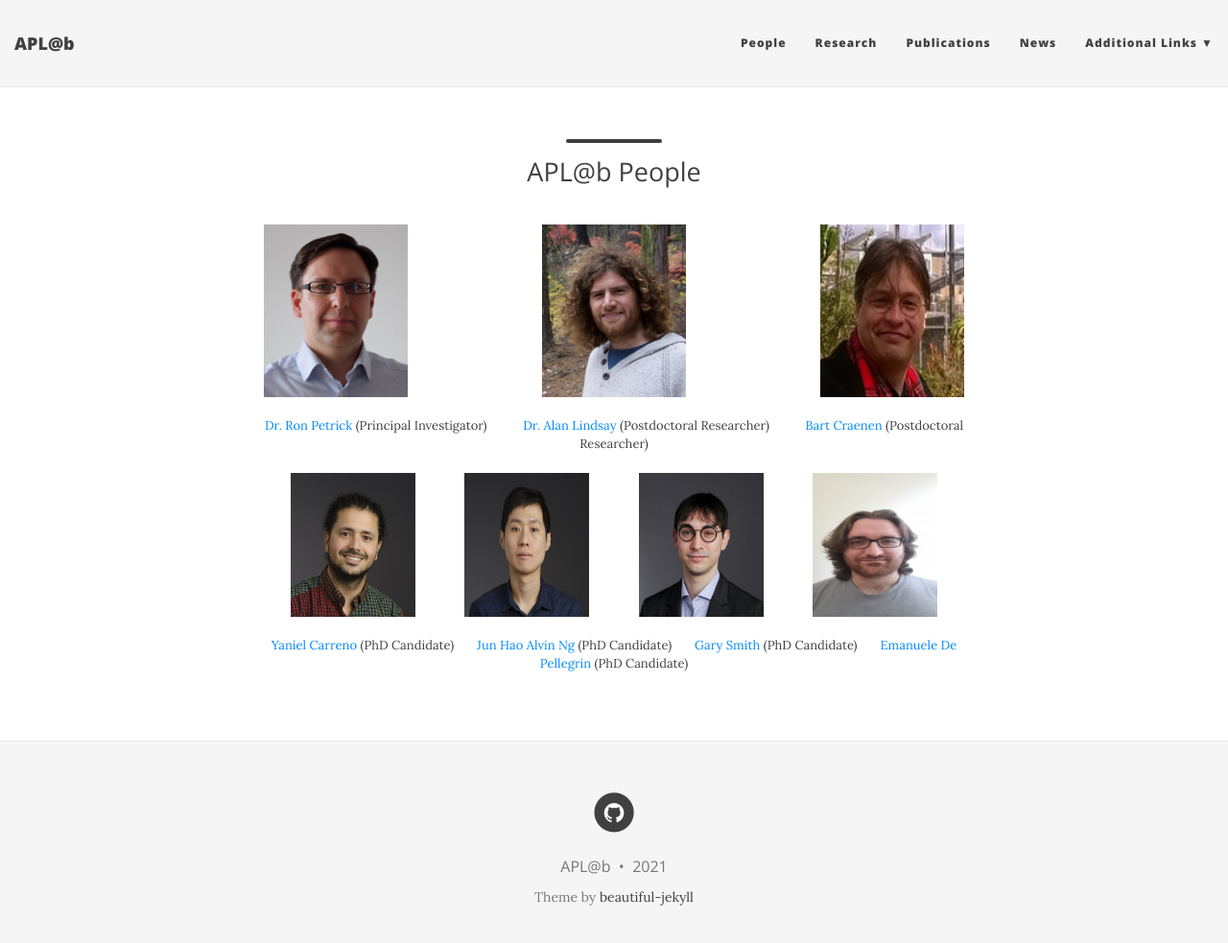
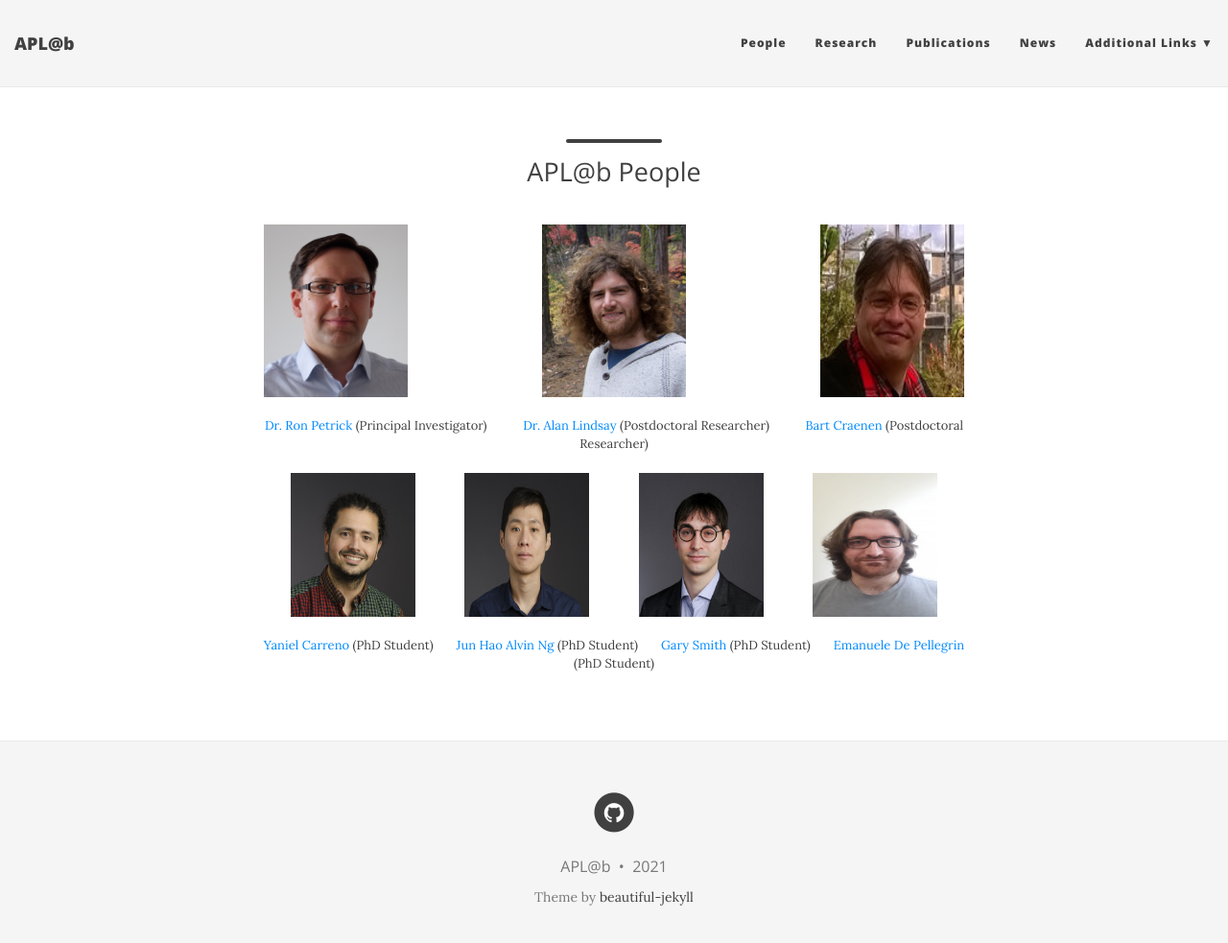
Before and after one commit to aplab2020/aplab2020.github.io, a Jekyll site: the page built from people.md, in a window 1280 px wide and 996 px high. Shown: the top 983 px of the window at 96% size. Built offline with Jekyll 4.4.1, drawn with Linux system fonts in a browser that asks for light colours; nearby versions of some CDN libraries.

Commit message:
Update people.md

```diff
--- a/people.md
+++ b/people.md
@@ -20,9 +20,9 @@
 
 <p align="center"> <img src="/img/yaniel.jpg" align="center" width="130" height="150">  &nbsp;  &nbsp; &nbsp;  &nbsp; &nbsp; &nbsp; &nbsp; <img src="/img/alvin.jpg" align="center" width="130" height="150">   &nbsp;  &nbsp; &nbsp;  &nbsp; &nbsp; &nbsp; &nbsp; <img src="/img/gary.jpg" align="center" width="130" height="150">  &nbsp;  &nbsp; &nbsp;  &nbsp; &nbsp; &nbsp; &nbsp; <img src="/img/emanuelle.jpeg" align="center" width="130" height="150"></p>
 
- <p align="center"> <a href="https://www.edinburgh-robotics.org/students/yaniel-carreno" style="float:">Yaniel Carreno</a> (PhD Candidate) &nbsp; &nbsp; &nbsp;
- <a href="https://www.edinburgh-robotics.org/students/jun-hao-alvin-ng" style="float: ;">Jun Hao Alvin Ng</a> (PhD Candidate)  &nbsp; &nbsp; &nbsp;
- <a href="https://www.edinburgh-robotics.org/students/gary-smith" style="float: ;">Gary Smith</a> (PhD Candidate)  &nbsp; &nbsp; &nbsp;
- <a href="https://www.edinburgh-robotics.org/students/emanuele-de-pellegrin-cohort-student-representative" style="float: ;">Emanuele De Pellegrin</a> (PhD Candidate)
+ <p align="center"> <a href="https://www.edinburgh-robotics.org/students/yaniel-carreno" style="float:">Yaniel Carreno</a> (PhD Student) &nbsp; &nbsp; &nbsp;
+ <a href="https://www.edinburgh-robotics.org/students/jun-hao-alvin-ng" style="float: ;">Jun Hao Alvin Ng</a> (PhD Student)  &nbsp; &nbsp; &nbsp;
+ <a href="https://www.edinburgh-robotics.org/students/gary-smith" style="float: ;">Gary Smith</a> (PhD Student)  &nbsp; &nbsp; &nbsp;
+ <a href="https://www.edinburgh-robotics.org/students/emanuele-de-pellegrin-cohort-student-representative" style="float: ;">Emanuele De Pellegrin</a> (PhD Student)
 
 </p>
```
